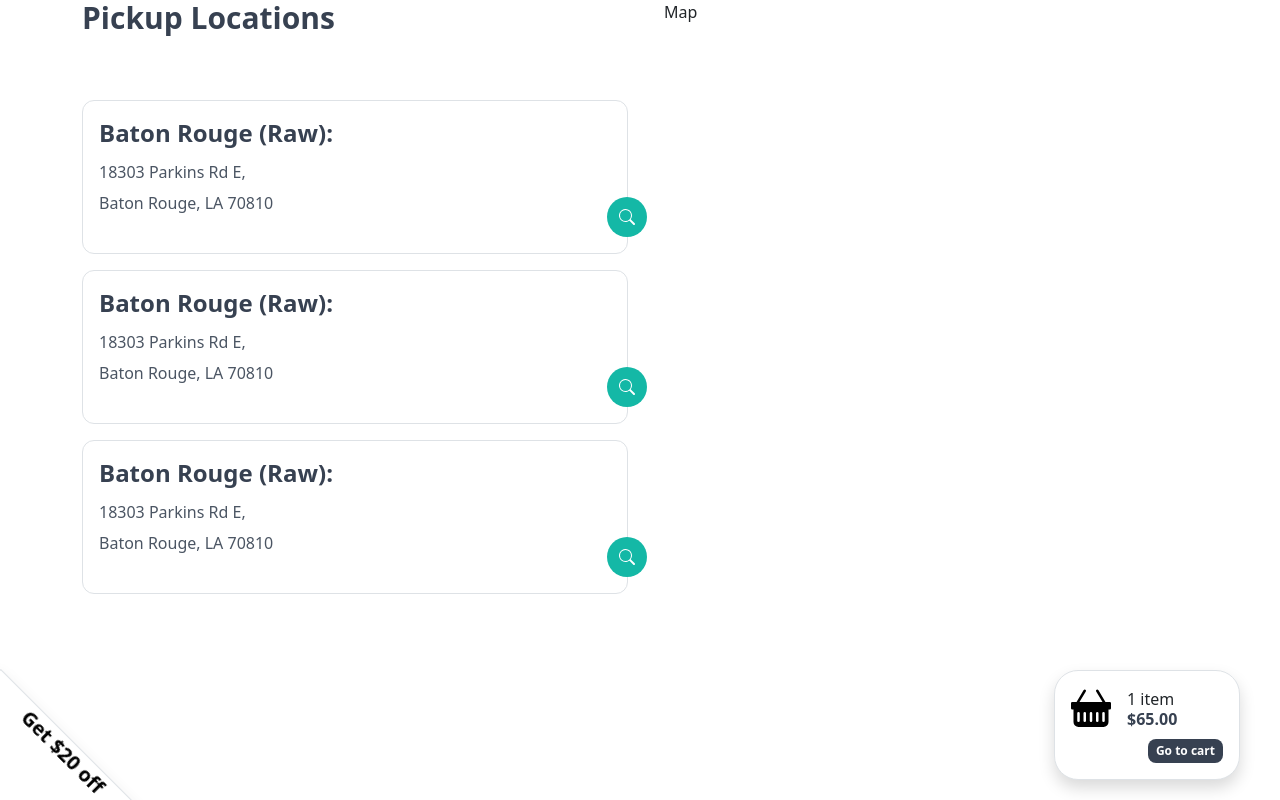
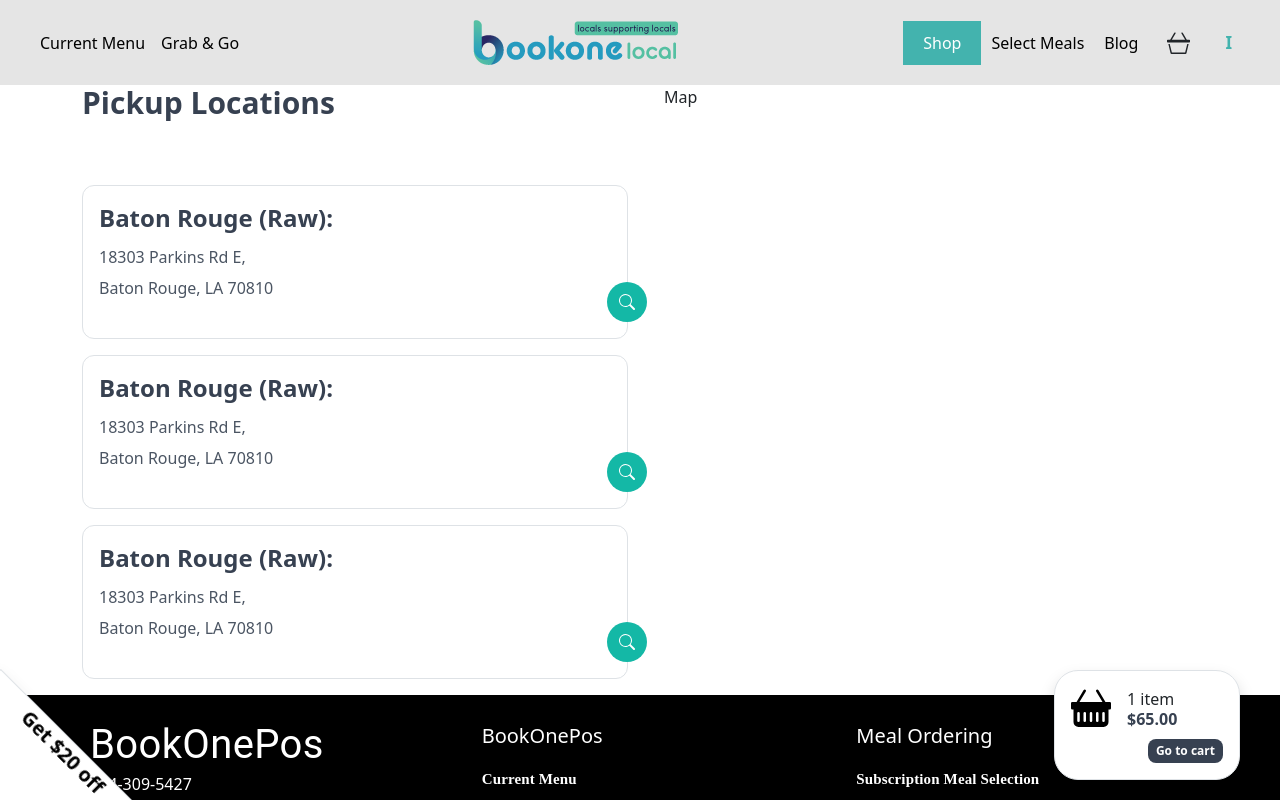
Before and after one commit to innzz/Clean-Creation, a Next.js app in the folder clean-creation/: page /pickup in a window 1280 px wide. Shown: the top 800 px of the page. Built offline with nearby package versions, Linux system fonts and the light colour scheme.

Commit message:
Added Footer And Navbar in required pages

```diff
--- a/clean-creation/components/NavBar.jsx
+++ b/clean-creation/components/NavBar.jsx
@@ -34,7 +34,7 @@ function NavBar() {
         <div className={styles.container}>
             <div className={styles.innerContainer}>
                 <div className={styles.leftLinks}>
-                    <Link href={'/'}>Current Menu</Link>
+                    <Link href={'/currentmenu'}>Current Menu</Link>
                     <Link href={'/grabAndGo'}>Grab & Go</Link>
                 </div>
                 <div className={styles.logo}>
@@ -57,12 +57,12 @@ function NavBar() {
                         <Link href={'/Blog'}>Blog</Link>
                     </div>
                     <div className={styles.icons}>
-                        <BsBasket3 size={'23px'} style={{ cursor: 'pointer', margin: '0 19px' }} />
+                        <Link href={"/cart"}><BsBasket3 size={'23px'} style={{ cursor: 'pointer', margin: '0 19px' }} /></Link>
                         <div className={styles.profileIcon} onClick={handleProfileModal}>I
                 <div className={styles.profileModal} style={profileModal?{display: 'block'}:{display: 'none'}}>
-                        <li><CgProfile size={'23px'} /> Profile</li>
-                        <li><MdOutlineRiceBowl size={'23px'}/> Subscription</li>
-                        <li><FiLogOut  size={'23px'} /> Log Off</li>
+                        <Link href={"/profile"}><li><CgProfile size={'23px'} /> Profile</li></Link>
+                        <Link href={"/subscription"}><li><MdOutlineRiceBowl size={'23px'}/> Subscription</li></Link>
+                        <Link href={"/"}><li><FiLogOut  size={'23px'} /> Log Off</li></Link>
                     </div></div>
                     </div>
                     <div className={styles.hamIcon} onClick={handleMenuModal}>
--- a/clean-creation/pages/pickup.js
+++ b/clean-creation/pages/pickup.js
@@ -1,10 +1,13 @@
 import React from "react";
 import PickupLocations from "../components/PickupLocation/PickupLocations";
 import Map from "../components/PickupLocation/Map";
+import Footer from "../components/Footer";
+import NavBar from "../components/NavBar";
 export default class Pickup extends React.Component {
     render() {
         return (
             <div>
+                <NavBar />
                 <div className=" container grid lg:grid-cols-2 gap-4">
                     <div>
                         <PickupLocations />
@@ -13,6 +16,7 @@ export default class Pickup extends React.Component {
                         <Map />
                     </div>
                 </div>
+                <Footer />
             </div>
         )
     }
--- a/clean-creation/pages/privacyPolicy.js
+++ b/clean-creation/pages/privacyPolicy.js
@@ -1,10 +1,16 @@
 import React from "react";
+import Footer from "../components/Footer";
+import NavBar from "../components/NavBar";
 import PrivacyPolicy from "../components/PrivacyPolicy";
 export default class Privacy extends React.Component {
     render() {
         return (
-            <div className="container">
-                <PrivacyPolicy />
+            <div>
+                <NavBar />
+                <div className="container">
+                    <PrivacyPolicy />
+                </div>
+                <Footer />
             </div>
         )
     }
--- a/clean-creation/pages/profile.js
+++ b/clean-creation/pages/profile.js
@@ -8,9 +8,13 @@ import MyProfile from "../components/Profile/MyProfile";
 import SociaCard from "../components/Profile/socialCard";
 import Bags from "../components/Profile/Bags";
 import Checkout from "../components/Profile/Checkout";
+import NavBar from "../components/NavBar";
+import Footer from "../components/Footer"
 
 const Profile = () => {
   return (
+    <div>
+      <NavBar />
       <div className="flex gap-4 ">
         <div className="w-60">
           <SideBar />
@@ -26,6 +30,8 @@ const Profile = () => {
         <Checkout /> */}
         </div>
       </div>
+      <Footer />
+    </div>
   );
 };
 
```
Lines whose indentation alone changed are shown as unchanged.
